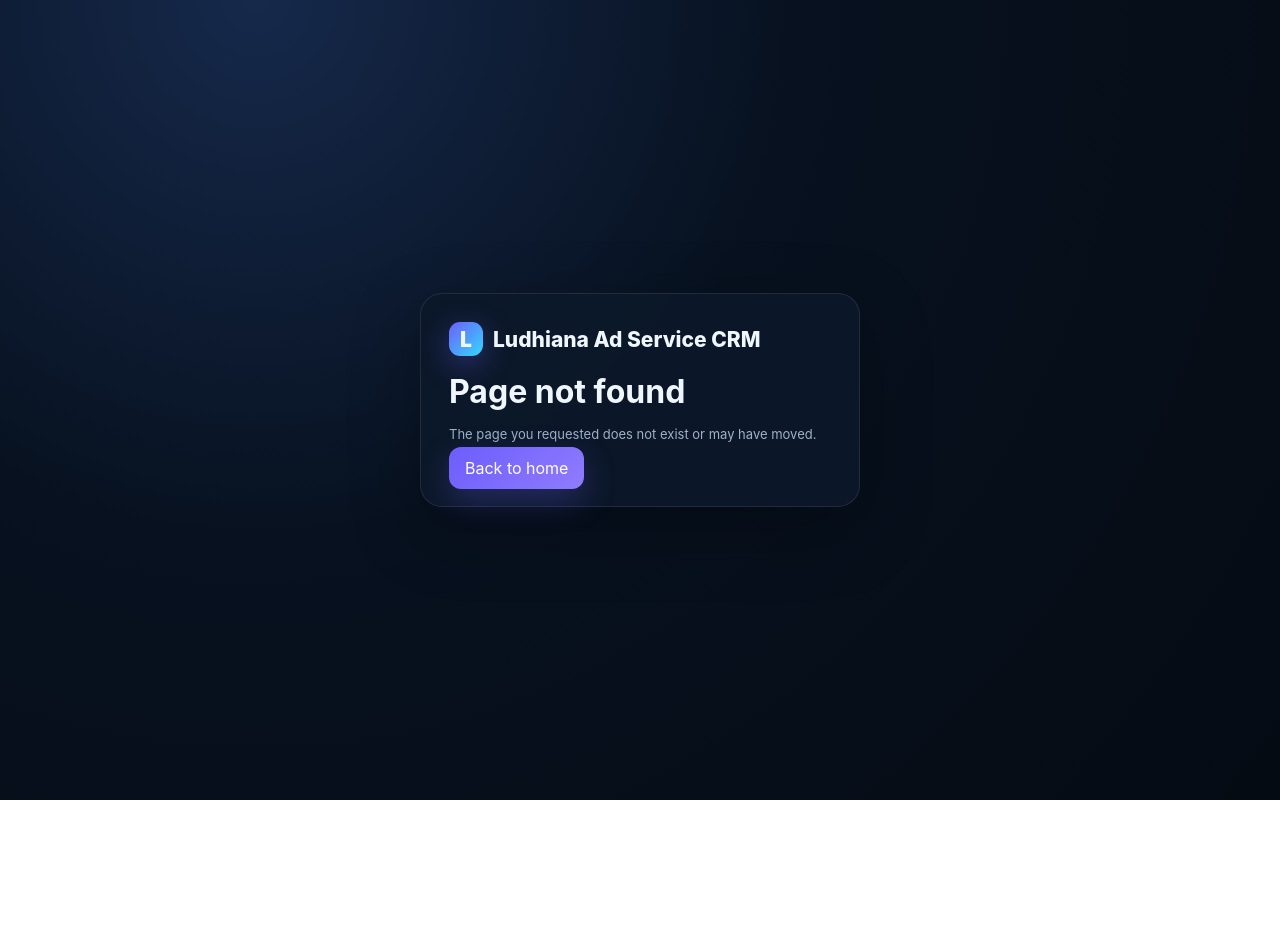
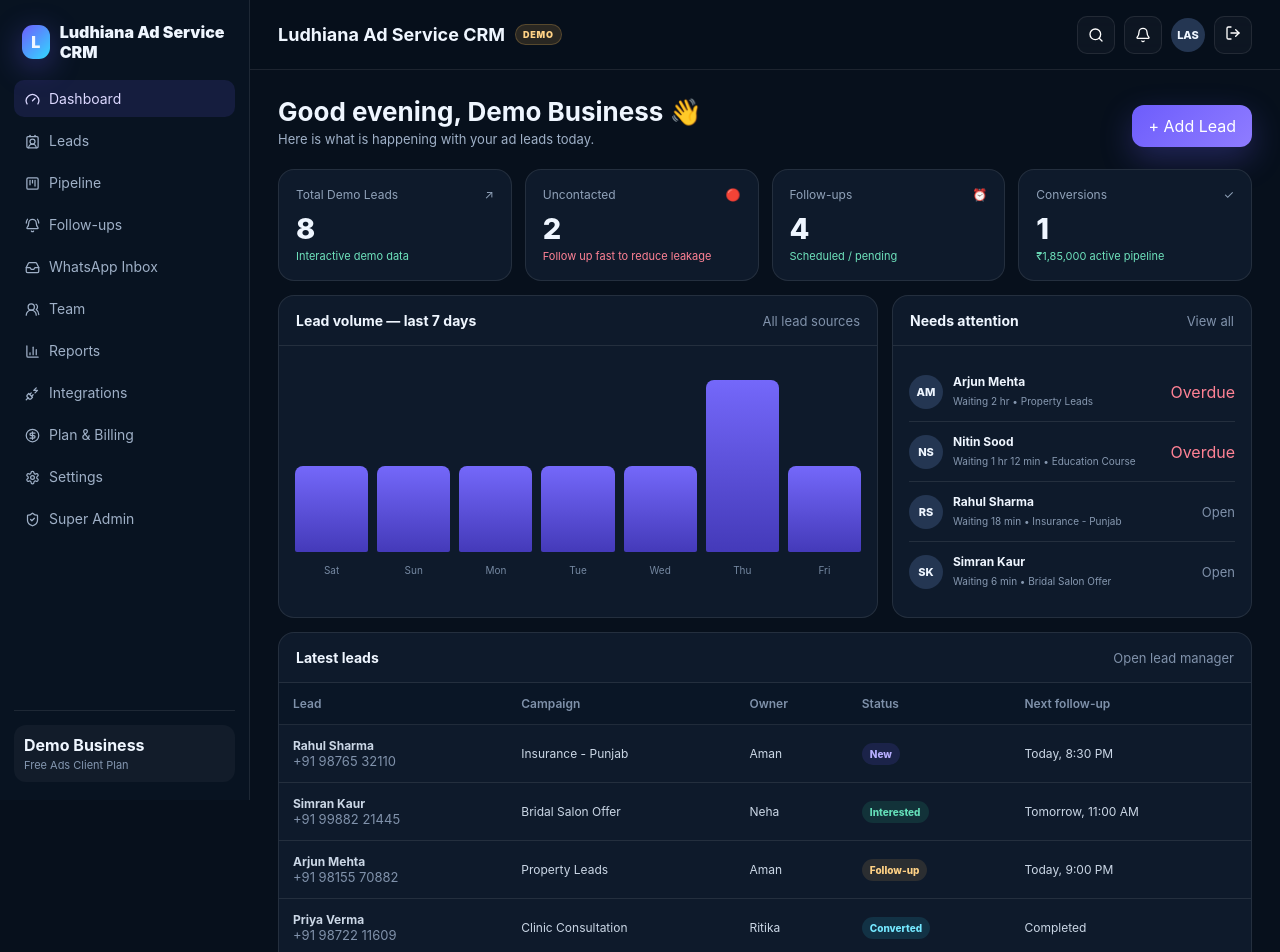
Before and after one commit to mistersingh1000-dev/ludhiana-ad-service-crm, a Next.js app: page /dashboard in a window 1280 px wide. Before the commit this address had no page. Shown: the top 952 px of the page. Before the commit the page ends 800 px from the top, so only its background shows below. Built offline with nearby package versions, Linux system fonts and the light colour scheme; no server answers.

Commit message:
Add CRM dashboard overview

```diff
--- /dev/null
+++ b/app/dashboard/page.tsx
@@ -0,0 +1,20 @@
+"use client";
+import PageTitle from "@/components/PageTitle";
+import { useDemoCRM } from "@/components/DemoCRMProvider";
+import Link from "next/link";
+
+export default function Dashboard(){
+  const {leads,mode,loading,error}=useDemoCRM();
+  const converted=leads.filter(l=>l.status==="Converted").length;
+  const uncontacted=leads.filter(l=>l.status==="New").length;
+  const followups=leads.filter(l=>l.status==="Follow-up"||l.nextFollowUp.toLowerCase().includes("today")).length;
+  const pipeline=leads.filter(l=>l.status!=="Lost").reduce((sum,l)=>sum+l.value,0);
+  const days=Array.from({length:7},(_,i)=>{const d=new Date();d.setHours(0,0,0,0);d.setDate(d.getDate()-(6-i));return d;});
+  const counts=days.map(d=>leads.filter(l=>{const x=new Date(l.createdAt);return !Number.isNaN(x.getTime())&&x.toDateString()===d.toDateString()}).length);
+  const max=Math.max(1,...counts);
+  const attention=[...leads].filter(l=>l.status!=="Converted"&&l.status!=="Lost").sort((a,b)=>(b.waiting.includes('hr')?1:0)-(a.waiting.includes('hr')?1:0)).slice(0,4);
+  return <><PageTitle title={`Good evening, ${mode==="demo"?"Demo Business":"Your Business"} 👋`} subtitle="Here is what is happening with your ad leads today." action={<Link href="/dashboard/leads" className="btn btn-primary">+ Add Lead</Link>}/>
+  {error&&<div className="notice danger" style={{marginBottom:12}}>{error}</div>}{loading&&<div className="notice" style={{marginBottom:12}}>Loading your CRM workspace…</div>}<div className="stats"><div className="stat"><div className="stat-label"><span>{mode==="demo"?"Total Demo Leads":"Total Leads"}</span><span>↗</span></div><div className="stat-value">{leads.length}</div><div className="delta">{mode==="demo"?"Interactive demo data":"Live CRM database"}</div></div><div className="stat"><div className="stat-label"><span>Uncontacted</span><span>🔴</span></div><div className="stat-value">{uncontacted}</div><div className="delta danger">Follow up fast to reduce leakage</div></div><div className="stat"><div className="stat-label"><span>Follow-ups</span><span>⏰</span></div><div className="stat-value">{followups}</div><div className="delta">Scheduled / pending</div></div><div className="stat"><div className="stat-label"><span>Conversions</span><span>✓</span></div><div className="stat-value">{converted}</div><div className="delta">₹{pipeline.toLocaleString('en-IN')} active pipeline</div></div></div>
+  <div className="grid-2"><div className="card"><div className="card-head"><h3>Lead volume — last 7 days</h3><span className="small-note">All lead sources</span></div><div className="card-body"><div className="bars">{counts.map((count,i)=><div key={days[i].toISOString()} className="bar" style={{height:`${Math.max(8,Math.round(count/max*100))}%`}} title={`${count} leads`}><span>{days[i].toLocaleDateString('en-IN',{weekday:'short'})}</span></div>)}</div></div></div><div className="card"><div className="card-head"><h3>Needs attention</h3><Link href="/dashboard/follow-ups" className="small-note">View all</Link></div><div className="card-body">{attention.map(l=><div className="task" key={l.id}><span className="avatar">{l.name.split(' ').map(x=>x[0]).join('').slice(0,2)}</span><div className="task-meta"><strong>{l.name}</strong><span>Waiting {l.waiting} • {l.campaign}</span></div><span className={l.waiting.includes('hr')?'danger':'small-note'}>{l.waiting.includes('hr')?'Overdue':'Open'}</span></div>)}{attention.length===0&&<div className="empty-state">No leads need attention.</div>}</div></div></div>
+  <div className="card" style={{marginTop:14}}><div className="card-head"><h3>Latest leads</h3><Link href="/dashboard/leads" className="small-note">Open lead manager</Link></div><div className="table-wrap" style={{border:0,borderRadius:0}}><table><thead><tr><th>Lead</th><th>Campaign</th><th>Owner</th><th>Status</th><th>Next follow-up</th></tr></thead><tbody>{leads.slice(0,5).map(l=><tr key={l.id}><td><strong>{l.name}</strong><br/><span className="small-note">{l.phone}</span></td><td>{l.campaign}</td><td>{l.owner}</td><td><span className={`status ${l.status.toLowerCase().replace('-','')}`}>{l.status}</span></td><td>{l.nextFollowUp}</td></tr>)}</tbody></table></div></div></>;
+}
```
